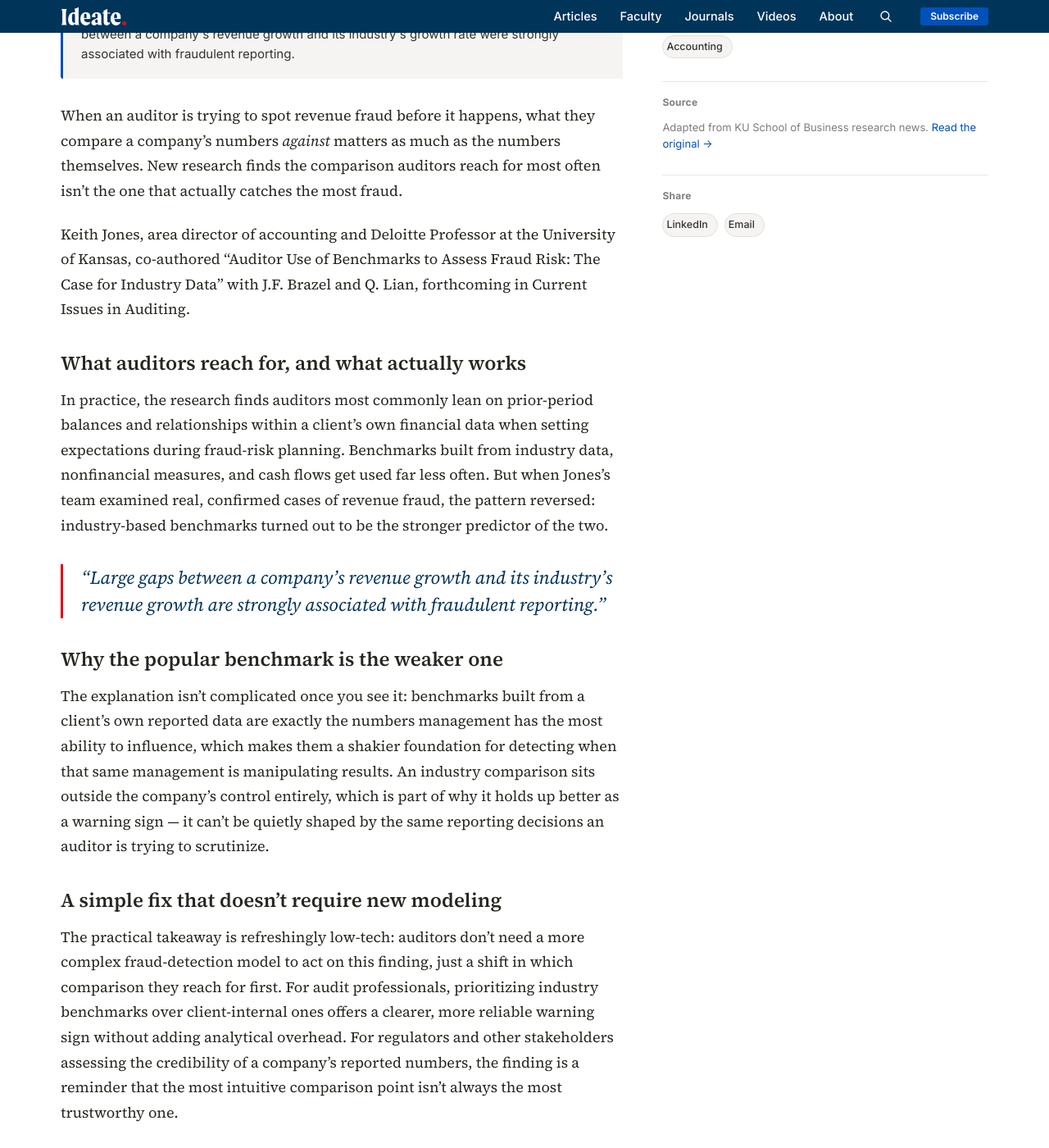
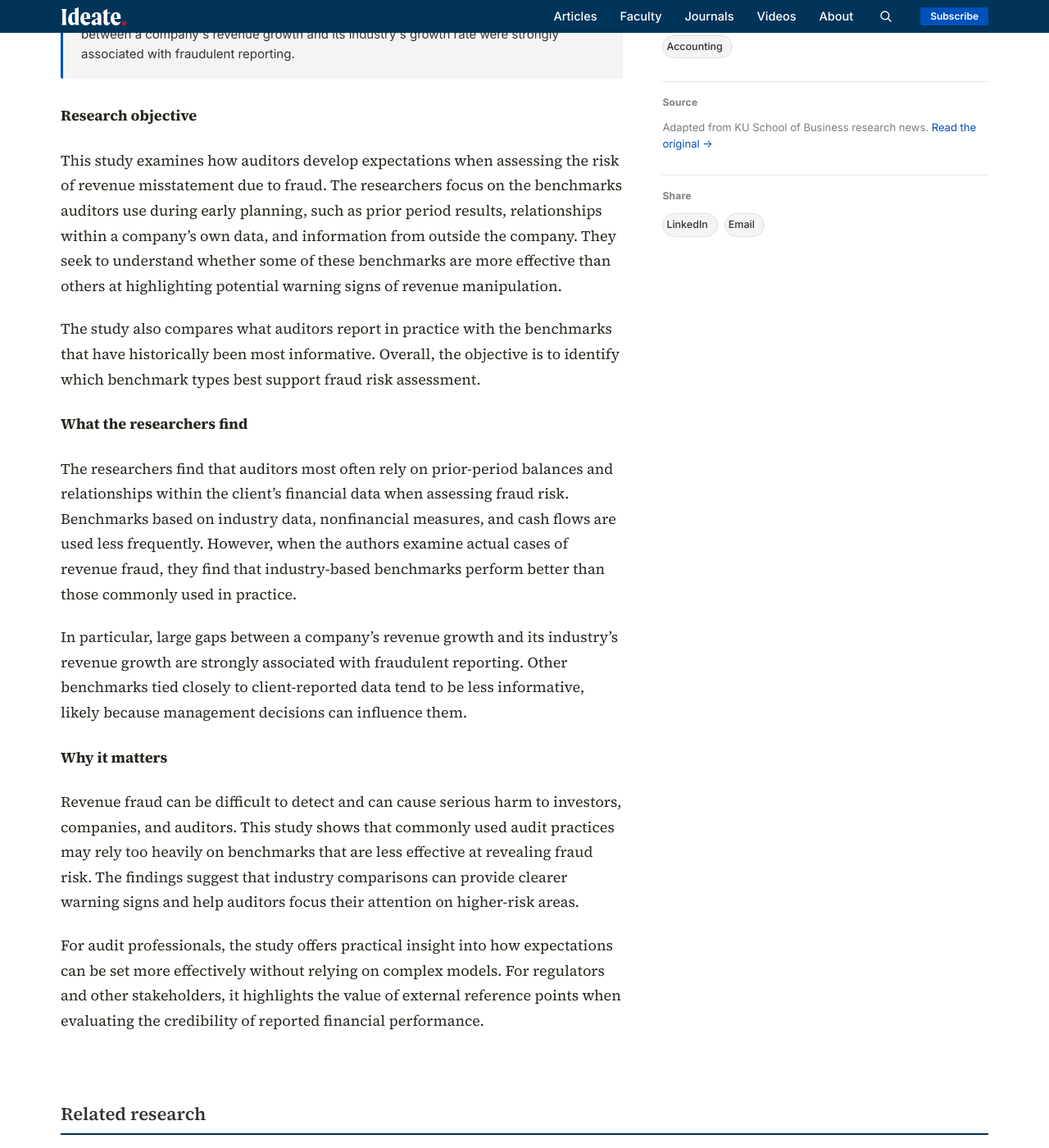
Before and after one commit to KUBschool/ideate, a Jekyll site: the page built from _articles/2026-01-01-industry-benchmarks-fraud-risk.md, in a window 1280 px wide and 1400 px high, scrolled down 1065 px. Shown: the whole window at 82% size. Built offline with Jekyll 4.4.1, drawn with Linux system fonts in a browser that asks for light colours; some of the changed text lies outside the part shown.

Commit message:
Update Article “2026-01-01-industry-benchmarks-fraud-risk”

```diff
--- a/_articles/2026-01-01-industry-benchmarks-fraud-risk.md
+++ b/_articles/2026-01-01-industry-benchmarks-fraud-risk.md
@@ -1,38 +1,43 @@
 ---
-title: "The benchmark auditors actually use to catch fraud isn't the one that works best"
-dek: "Auditors lean heavily on a company's own prior-year numbers when sizing up fraud risk. New research finds a benchmark they use far less often — how a company's revenue growth compares to its industry — is a stronger warning sign."
+title: The benchmark auditors actually use to catch fraud isn't the one that
+  works best
+dek: Auditors lean heavily on a company's own prior-year numbers when sizing up
+  fraud risk. New research finds a benchmark they use far less often — how a
+  company's revenue growth compares to its industry — is a stronger warning
+  sign.
 topic: accounting
 faculty:
   - keith-jones
-byline: "Keith Jones"
-date: 2026-01-01
+byline: Keith Jones
+date: 2026-11-01
+image: /assets/uploads/comparison.jpeg
 image_tint: limestone
 featured: false
-source_url: "https://business.ku.edu/research-and-faculty/accounting/research-insights"
-answer_box: >-
-  Comparing which benchmarks auditors report actually using during
-  early fraud-risk planning against which benchmarks best predicted
-  real cases of revenue fraud, research finds auditors most often rely
-  on prior-period balances and internal data relationships — but
-  industry-based benchmarks, used far less frequently, perform better.
-  Large gaps between a company's revenue growth and its industry's
-  growth rate were strongly associated with fraudulent reporting.
+source_url: https://business.ku.edu/research-and-faculty/accounting/research-insights
+answer_box: Comparing which benchmarks auditors report actually using during
+  early fraud-risk planning against which benchmarks best predicted real cases
+  of revenue fraud, research finds auditors most often rely on prior-period
+  balances and internal data relationships — but industry-based benchmarks, used
+  far less frequently, perform better. Large gaps between a company's revenue
+  growth and its industry's growth rate were strongly associated with fraudulent
+  reporting.
+journal: Current Issues in Auditing
+journal_url: https://publications.aaahq.org/cia/article/20/2/P10/14033/Auditor-Use-of-Benchmarks-to-Identify-Fraud-Risks
 ---
+#### Research objective
 
-When an auditor is trying to spot revenue fraud before it happens, what they compare a company's numbers *against* matters as much as the numbers themselves. New research finds the comparison auditors reach for most often isn't the one that actually catches the most fraud.
+This study examines how auditors develop expectations when assessing the risk of revenue misstatement due to fraud. The researchers focus on the benchmarks auditors use during early planning, such as prior period results, relationships within a company’s own data, and information from outside the company. They seek to understand whether some of these benchmarks are more effective than others at highlighting potential warning signs of revenue manipulation.
 
-Keith Jones, area director of accounting and Deloitte Professor at the University of Kansas, co-authored "Auditor Use of Benchmarks to Assess Fraud Risk: The Case for Industry Data" with J.F. Brazel and Q. Lian, forthcoming in Current Issues in Auditing.
+The study also compares what auditors report in practice with the benchmarks that have historically been most informative. Overall, the objective is to identify which benchmark types best support fraud risk assessment.
 
-## What auditors reach for, and what actually works
+#### What the researchers find
 
-In practice, the research finds auditors most commonly lean on prior-period balances and relationships within a client's own financial data when setting expectations during fraud-risk planning. Benchmarks built from industry data, nonfinancial measures, and cash flows get used far less often. But when Jones's team examined real, confirmed cases of revenue fraud, the pattern reversed: industry-based benchmarks turned out to be the stronger predictor of the two.
+The researchers find that auditors most often rely on prior-period balances and relationships within the client’s financial data when assessing fraud risk. Benchmarks based on industry data, nonfinancial measures, and cash flows are used less frequently. However, when the authors examine actual cases of revenue fraud, they find that industry-based benchmarks perform better than those commonly used in practice.
 
-> "Large gaps between a company's revenue growth and its industry's revenue growth are strongly associated with fraudulent reporting."
+In particular, large gaps between a company’s revenue growth and its industry's revenue growth are strongly associated with fraudulent reporting. Other benchmarks tied closely to client-reported data tend to be less informative, likely because management decisions can influence them.
 
-## Why the popular benchmark is the weaker one
+#### Why it matters
 
-The explanation isn't complicated once you see it: benchmarks built from a client's own reported data are exactly the numbers management has the most ability to influence, which makes them a shakier foundation for detecting when that same management is manipulating results. An industry comparison sits outside the company's control entirely, which is part of why it holds up better as a warning sign — it can't be quietly shaped by the same reporting decisions an auditor is trying to scrutinize.
+Revenue fraud can be difficult to detect and can cause serious harm to investors, companies, and auditors. This study shows that commonly used audit practices may rely too heavily on benchmarks that are less effective at revealing fraud risk. The findings suggest that industry comparisons can provide clearer warning signs and help auditors focus their attention on higher-risk areas.
 
-## A simple fix that doesn't require new modeling
-
-The practical takeaway is refreshingly low-tech: auditors don't need a more complex fraud-detection model to act on this finding, just a shift in which comparison they reach for first. For audit professionals, prioritizing industry benchmarks over client-internal ones offers a clearer, more reliable warning sign without adding analytical overhead. For regulators and other stakeholders assessing the credibility of a company's reported numbers, the finding is a reminder that the most intuitive comparison point isn't always the most trustworthy one.
+For audit professionals, the study offers practical insight into how expectations can be set more effectively without relying on complex models. For regulators and other stakeholders, it highlights the value of external reference points when evaluating the credibility of reported financial performance.
```
Also changed, not shown: assets/uploads/comparison.jpeg (added).
